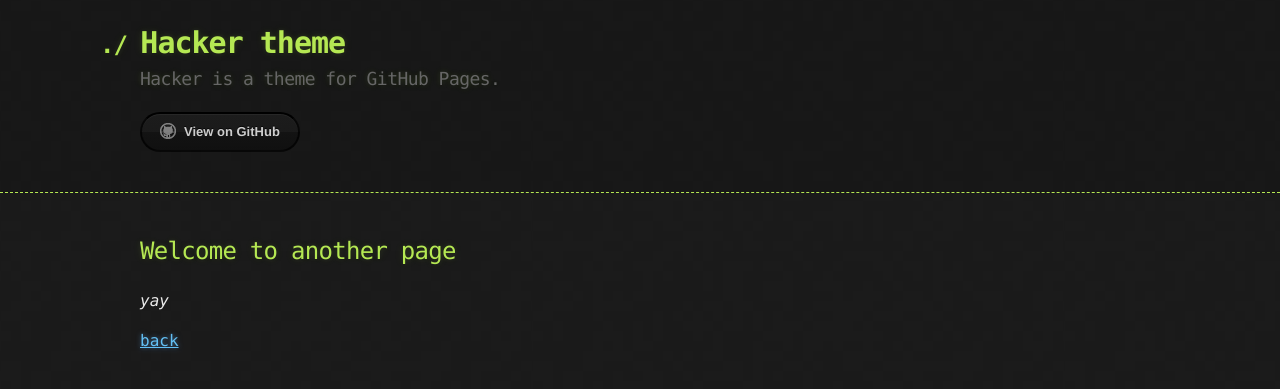
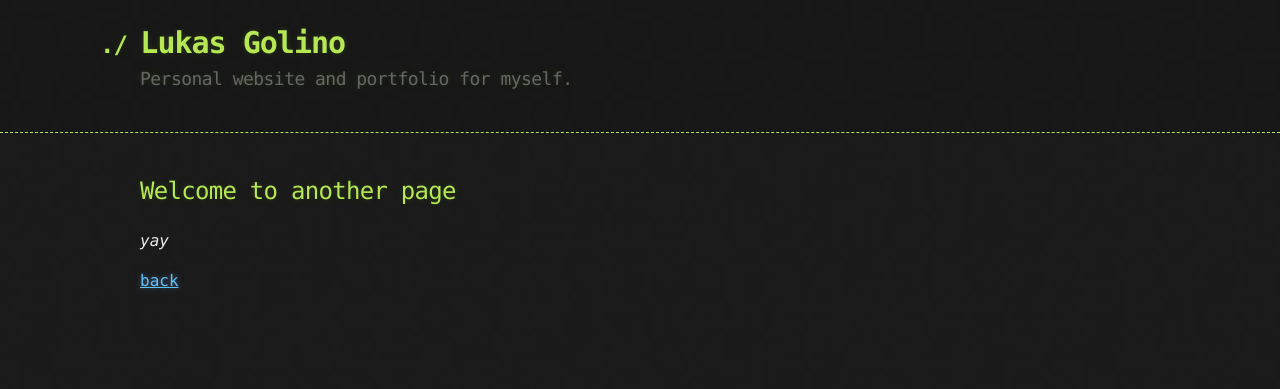
Before and after one commit to lukasgolino/lukasgolino.github.io, a Jekyll site: the page built from another-page.md, in a window 1280 px wide. Shown: the top 389 px of the page. Built offline with Jekyll 4.4.1, drawn with Linux system fonts in a browser that asks for light colours; our own code applies the rules of GitHub Pages for plain Markdown files.

Commit message:
Updated files

```diff
--- a/_config.yml
+++ b/_config.yml
@@ -1,5 +1,6 @@
-title: Hacker theme
-description: "Hacker is a theme for GitHub Pages."
+title: Lukas Golino
+description: "Personal website and portfolio for myself."
+email: "lukas.golino@hotmail.co.uk"
 show_downloads: false
 google_analytics: false
 theme: jekyll-theme-hacker
--- a/_layouts/default.html
+++ b/_layouts/default.html
@@ -22,8 +22,8 @@
           {% if site.show_downloads %}
             <a href="{{ site.github.zip_url }}" class="btn">Download as .zip</a>
             <a href="{{ site.github.tar_url }}" class="btn">Download as .tar.gz</a>
+			<a href="{{ site.github.repository_url }}" class="btn btn-github"><span class="icon"></span>View on GitHub</a>
           {% endif %}
-          <a href="{{ site.github.repository_url }}" class="btn btn-github"><span class="icon"></span>View on GitHub</a>
         </section>
       </div>
     </header>
```
Also changed, not shown: index.md (+31 -0 lines).
